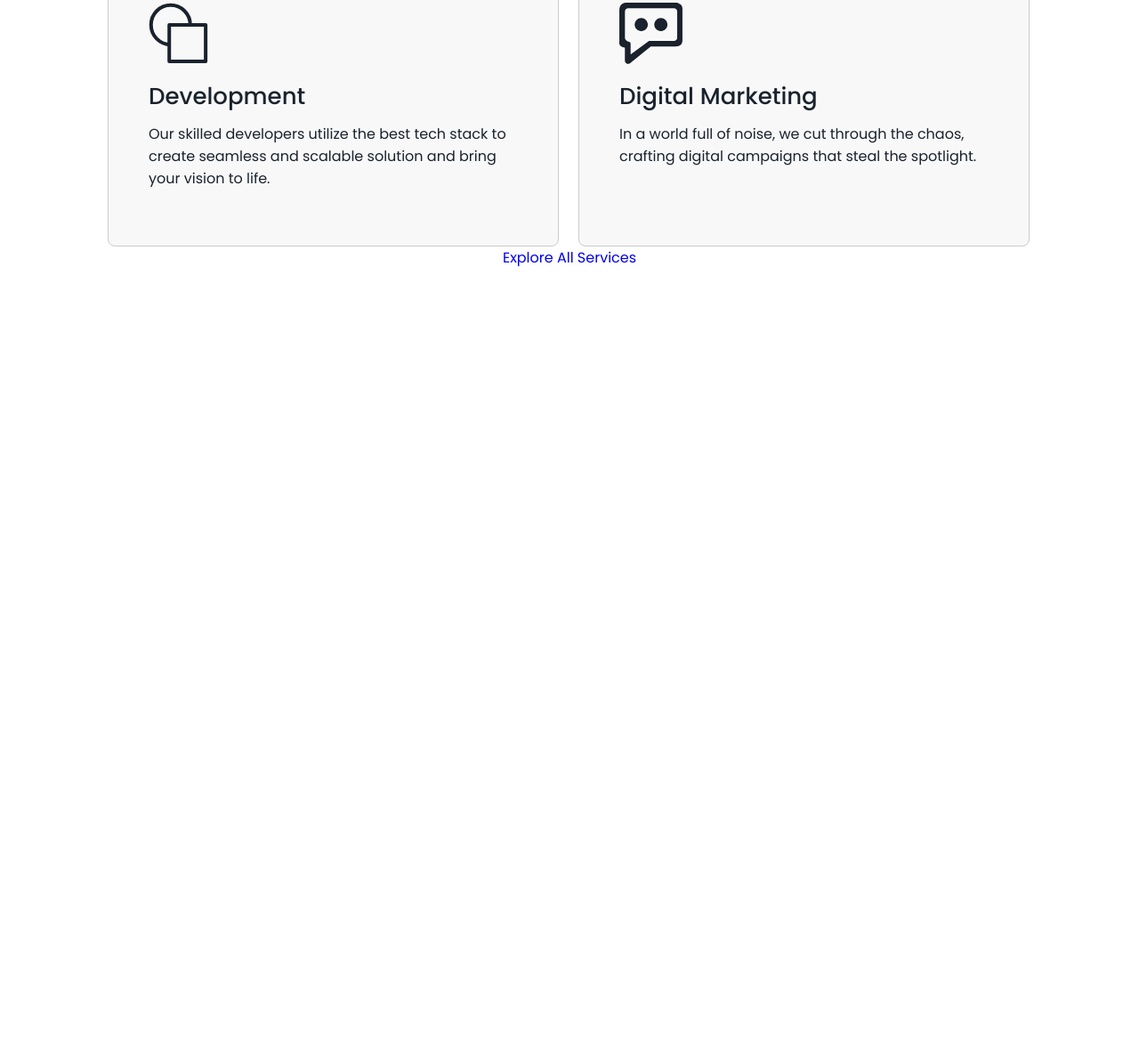
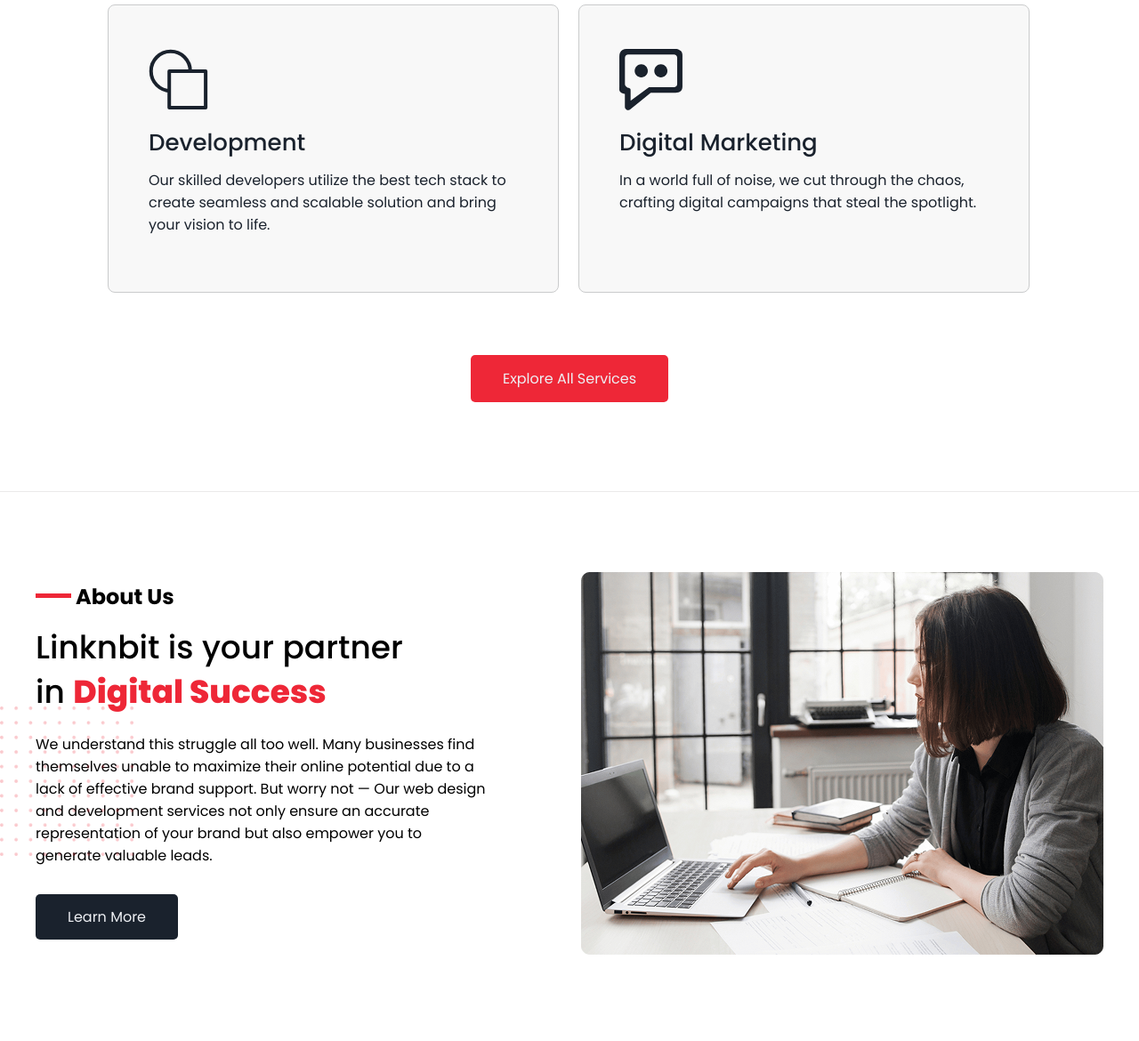
Before and after one commit to Engr-Yahya/linknbit, a plain HTML site: page index.html in a window 1280 px wide. Shown: the part 1410-2580 px from the top of the page at 89% size. Before the commit the page ends 1760 px from the top, so only its background shows below. Drawn offline with Linux system fonts and the light colour scheme.

Commit message:
Adding About-us section

```diff
--- a/index.html
+++ b/index.html
@@ -27,7 +27,7 @@
             <li> <a class="nav-items" href="#">About Us</a></li>
             <li> <a class="nav-items" href="#">Blog </a></li>
             <li> <a class="nav-items" href="#">contact</a></li>
-            <li> <a class="nav-items nav-btn" href="#">Get in Touch</a></li>
+            <li> <a class="nav-items nav-btn btn" href="#">Get in Touch</a></li>
           </ul>
         </nav>
       </div>
@@ -45,7 +45,7 @@
             A full service digital agency, empowering business
             through creative ideas, implemented using user centerred design and cutting edge technology.
           </p>
-          <a class="hero-btn" href="#">Schedule a Free Consultation</a>
+          <a class="hero-btn btn" href="#">Schedule a Free Consultation</a>
         </div>
         <div class="hero-img">
           <img src="images/Group 3313.png " alt="hero-img">
@@ -56,7 +56,7 @@
   <section class="services">
     <div class="container">
       <p class="service-title">
-        Full Service <span class="service-span">Digital Agency</span>
+        Full Service <span>Digital Agency</span>
       </p>
       <p class="service-text">
         We are a Full-services digital agency offering the state of art services to our clients. We are agile and
@@ -94,7 +94,39 @@
           </p>
         </div>
       </div>
-      <a class="service-btn" href="#">Explore All Services</a>
+      <a class="service-btn btn" href="#">Explore All Services</a>
+    </div>
+  </section>
+  <section class="about-us">
+    <img class="about-dots" src="images/About/Group 2826.png">
+    <div class="container">
+      <div class="about-flex flex-container">
+        <div class="about-left-section">
+          <div>
+            <h3 class="about-title">
+              <img class="about-line" src="images/About/Line 1.svg">
+              About Us
+            </h3>
+          </div>
+          <h2 class="about-heading"> Linknbit is your partner
+            in <span>Digital Success</span>
+          </h2>
+          <p class="about-content">
+            We understand this struggle all too well. Many businesses find themselves unable to maximize their online
+            potential due to a lack of effective brand support. But worry not — Our web design and development services
+            not only ensure an accurate representation of your brand but also empower you to generate valuable leads.
+          </p>
+          <a href="#" class="about-btn btn">Learn More</a>
+        </div>
+        <div class="about-right-section">
+          <img src="images/About/Rectangle 652.png">
+        </div>
+      </div>
+    </div>
+  </section>
+  <section class="design">
+    <div class="container">
+
     </div>
   </section>
   </div>
--- a/style.css
+++ b/style.css
@@ -5,7 +5,6 @@
 }
 body {
   font-family: "Poppins", sans-serif;
-  color: var(--light-color);
   /* color: #cacbcc; */
 }
 img {
@@ -43,6 +42,12 @@ a {
 .grid-gap {
   gap: 20px;
 }
+.btn {
+  background-color: var(--red-color);
+  color: var(--light-color);
+  padding: 14px 36px;
+  border-radius: 5px;
+}
 /* ************************************ */
 /* HEADER CSS */
 /* ************************************ */
@@ -65,15 +70,12 @@ header {
   color: var(--light-color);
 }
 .nav-btn {
-  background-color: var(--red-color);
-  color: var(--light-color);
-  padding: 14px 38px;
-  border-radius: 6px;
   font-weight: 500;
 }
 .hero {
   height: 822px;
   width: 100%;
+  color: var(--light-color);
   background-image: url(images/Rectangle\ 835.png);
   background-position: center center;
   background-repeat: no-repeat;
@@ -97,21 +99,19 @@ header {
   padding-bottom: 40px;
   font-weight: 300;
 }
-.hero-btn {
-  color: var(--light-color);
-  background-color: var(--red-color);
-  padding: 15px 30px;
-  border-radius: 6px;
-}
+/* ************************************ */
+/* SERVICE CSS */
+/* ************************************ */
 .services {
-  padding: 48px 15px;
+  padding: 100px 15px;
   text-align: center;
+  border-bottom: 1px solid #ebeaea;
 }
 .service-title {
   color: var(--gray-color);
   font-size: 36px;
 }
-.service-span {
+span {
   color: var(--red-color);
   font-weight: 800;
 }
@@ -146,4 +146,47 @@ header {
   margin: 10px 0px;
 }
 .service-btn {
+  display: inline-block;
+  margin-top: 70px;
 }
+/* ************************************ */
+/* ABOUT-US CSS */
+/* ************************************ */
+.about-us {
+  padding: 90px 15px;
+  position: relative;
+}
+.about-dots {
+  max-width: 150px;
+  width: 100%;
+  position: absolute;
+  top: 39%;
+  left: 0%;
+  opacity: 0.5;
+}
+.about-flex {
+  justify-content: space-between;
+}
+.about-left-section {
+  padding-top: 10px;
+}
+.about-line {
+  padding-bottom: 7px;
+}
+.about-title {
+  font-size: 24px;
+  padding-bottom: 15px;
+}
+.about-heading {
+  font-size: 36px;
+  max-width: 450px;
+  font-weight: 500;
+  line-height: 1.4;
+}
+.about-content {
+  padding: 20px 0 44px;
+  max-width: 507px;
+}
+.about-btn {
+  background-color: var(--gray-color);
+}
```
Also changed, not shown: images/About/Group 2826.png (added), images/About/Line 1.svg (added), images/About/Rectangle 652.png (added).
